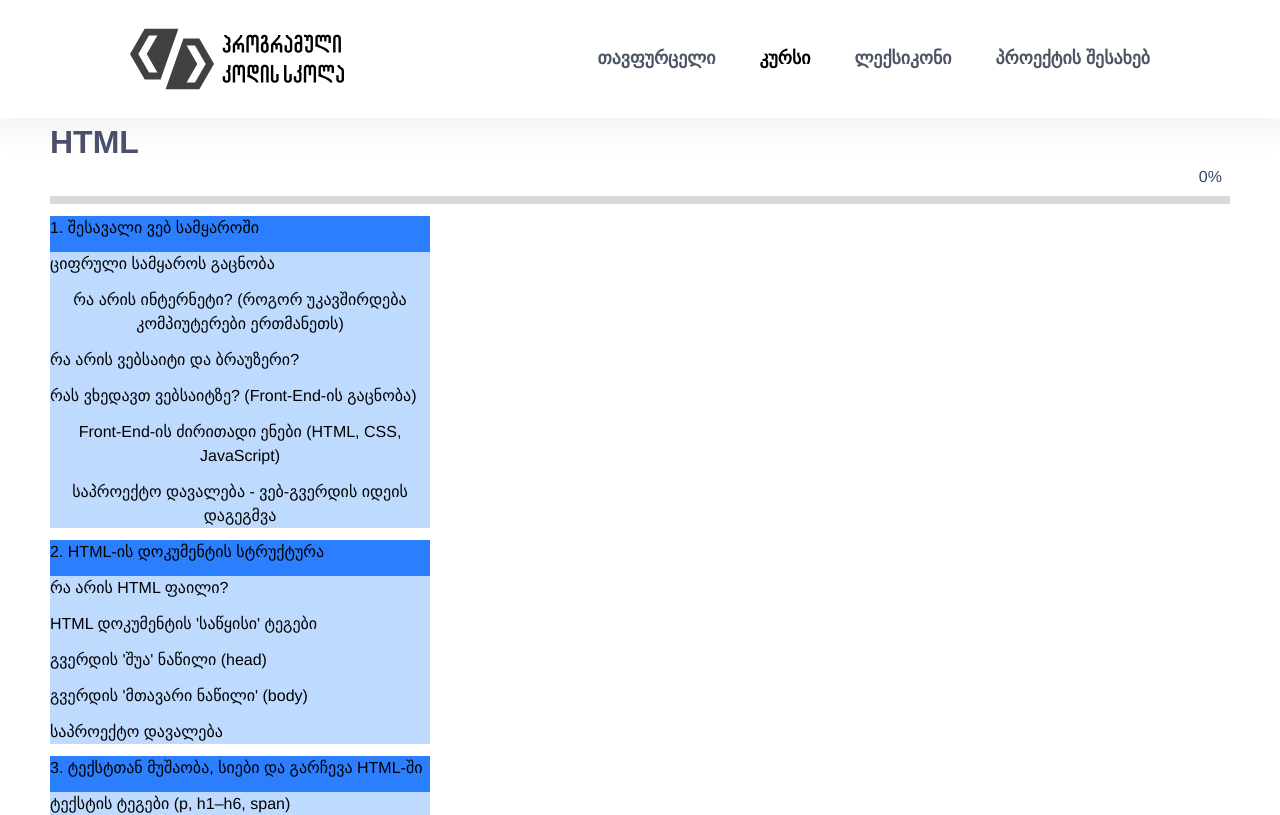
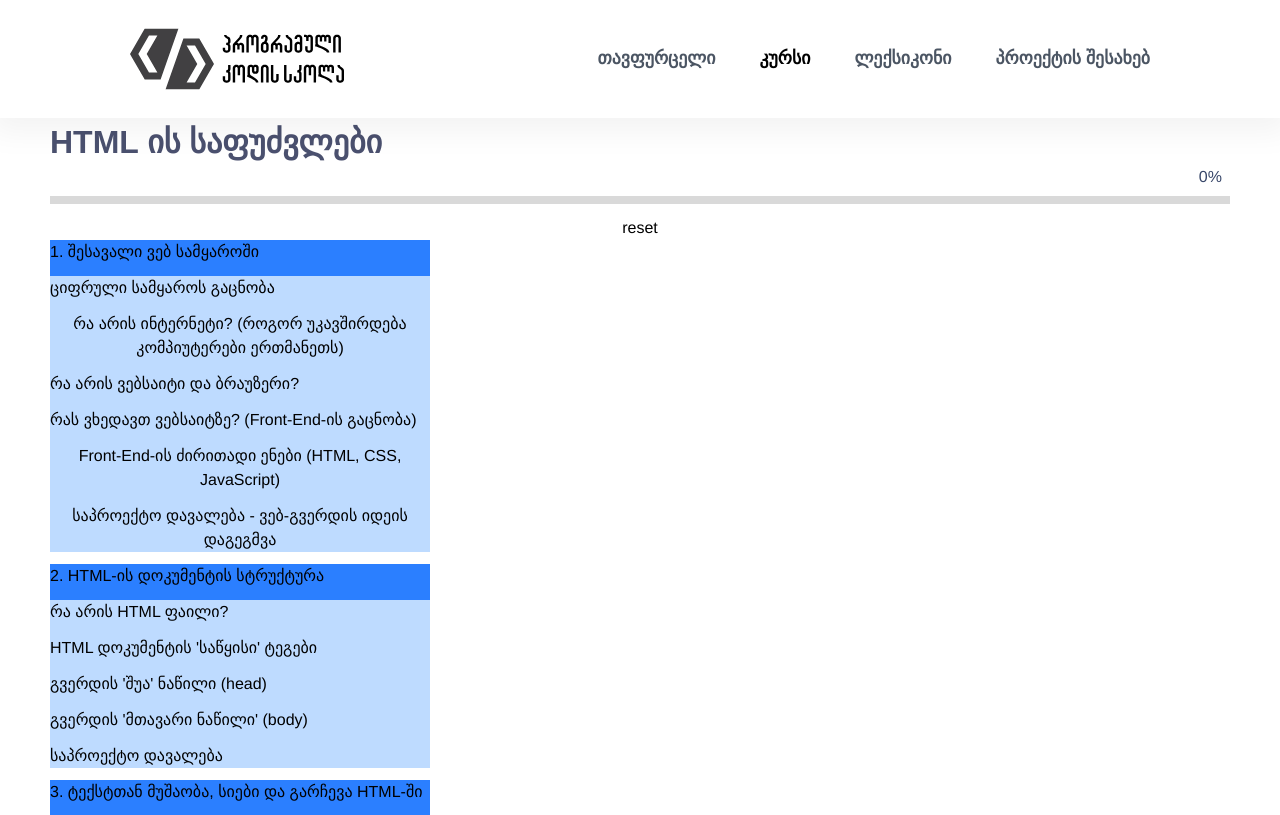
Before and after one commit to Mind1a/code-school-v2, a Next.js app: page /courses/html-css in a window 1280 px wide. Shown: the top 815 px of the page. Built offline with nearby package versions, Linux system fonts and the light colour scheme; a web font is replaced by a local one.

Commit message:
feature/add state update logic

```diff
--- a/src/app/courses/[id]/page.tsx
+++ b/src/app/courses/[id]/page.tsx
@@ -6,9 +6,17 @@ import { useHtmlProgressStore } from "@/features/store/useProgressStore";
 
 export default function Course() {
   const progress = useHtmlProgressStore((s) => s.progress);
+  const increaseProgress = useHtmlProgressStore((s) => s.increaseProgress);
+  const reset = useHtmlProgressStore((s) => s.resetProgress);
+
+  const subChaptersLength = sidebarData.reduce((acc, curr) => {
+    return (acc += curr.lessons.length);
+  }, 0);
+
   return (
     <div className="max-w-[1180px] mx-auto flex flex-1 flex-col text-black w-full">
-      <ProgressBar title="HTML" progress={progress} />
+      <ProgressBar title="HTML ის საფუძვლები" progress={progress.toFixed(0)} />
+      <button onClick={reset}>reset</button>
       {/* Accordion */}
       <div className="flex flex-col gap-3 max-w-[380px]">
         {sidebarData.map((chapter) => (
@@ -22,7 +30,11 @@ export default function Course() {
             <ul className="flex flex-col gap-3 bg-blue-200 w-full">
               {chapter.lessons.map((lesson) => (
                 <li key={lesson.id}>
-                  <button>{lesson.title}</button>
+                  <button
+                    onClick={() => increaseProgress(100 / subChaptersLength)}
+                  >
+                    {lesson.title}
+                  </button>
                 </li>
               ))}
             </ul>
--- a/src/features/common/components/primitives/ProgressBar.tsx
+++ b/src/features/common/components/primitives/ProgressBar.tsx
@@ -1,13 +1,9 @@
-"use client";
-
-import { useHtmlProgressStore } from "@/features/store/useProgressStore";
-
 const ProgressBar = ({
   title,
   progress,
 }: {
   title: string;
-  progress: number;
+  progress: string;
 }) => {
   return (
     <div className="max-w-[1180px] mx-auto w-full">
```
